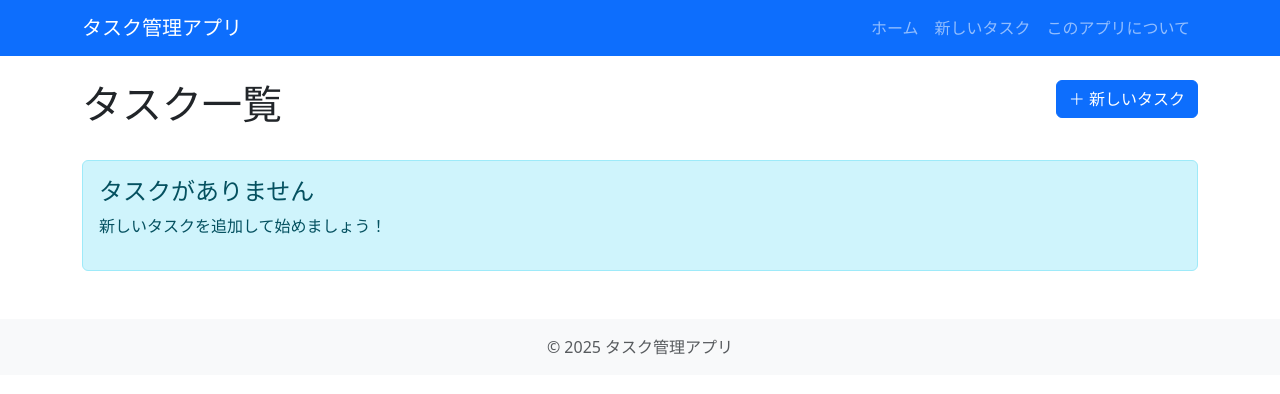
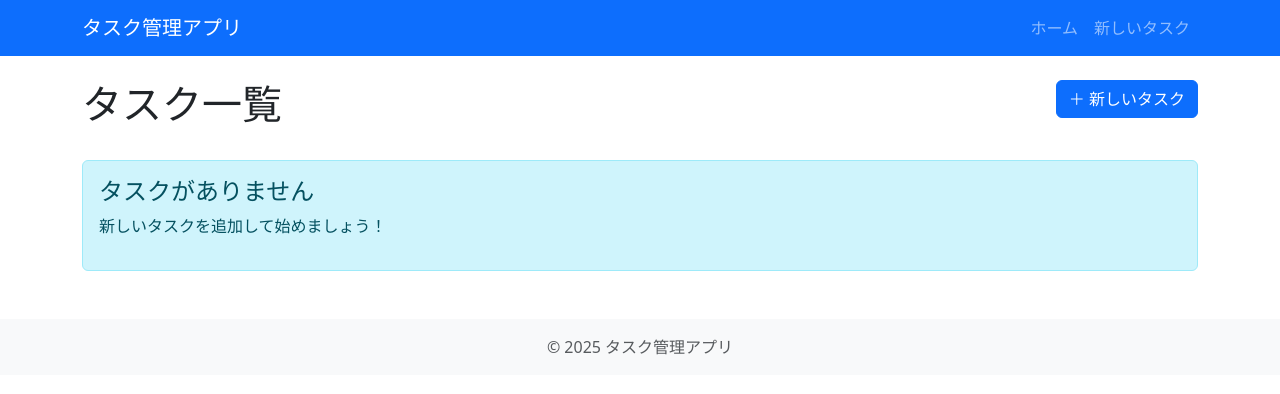
Before and after one commit to furukawa1020/-vol3-20-, a Flask app: page / in a window 1280 px wide. Shown: the top 394 px of the page. Run offline with Flask 3, Linux system fonts and the light colour scheme; data that the repository does not hold is empty.

Commit message:
Update base.html

```diff
--- a/templates/base.html
+++ b/templates/base.html
@@ -50,9 +50,6 @@
                     <li class="nav-item">
                         <a class="nav-link" href="{{ url_for('add_task') }}">新しいタスク</a>
                     </li>
-                    <li class="nav-item">
-                         <a class="nav-link" href="{{ url_for('about') }}">このアプリについて</a>
-                     </li>
                 </ul>
             </div>
         </div>
```
